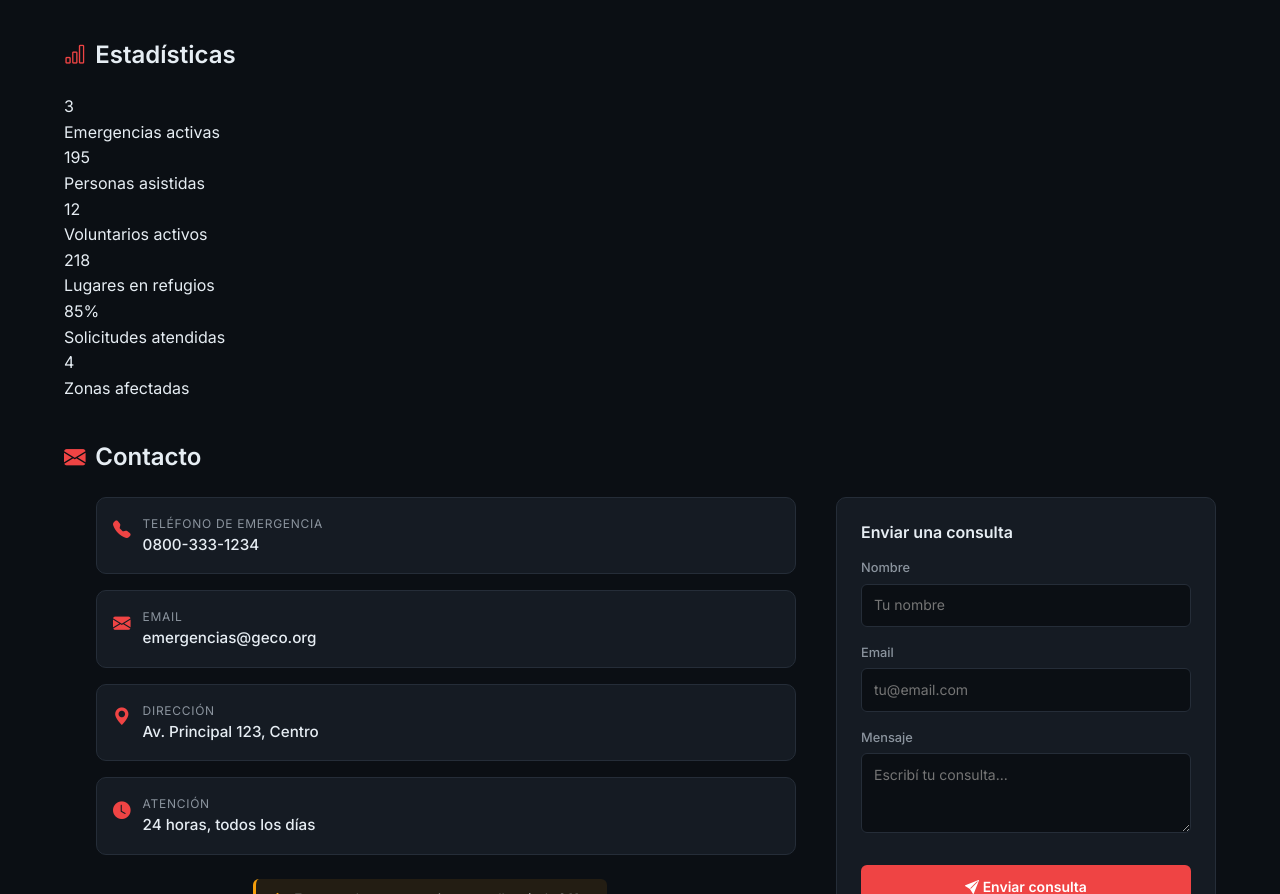
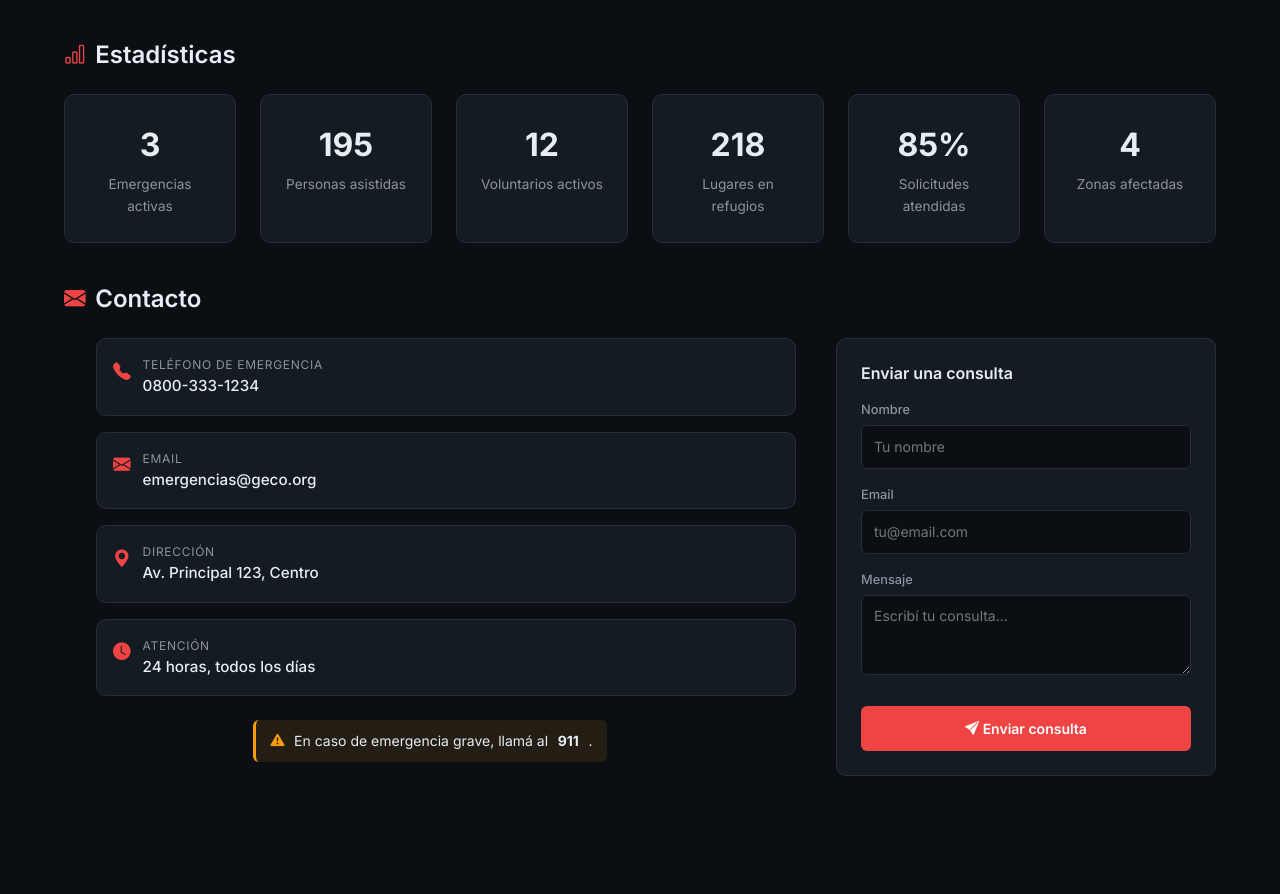
Before and after one commit to conty-111/geco-frontend, a React (Vite) app: page / in a window 1280 px wide. Shown: the part 2567-3461 px from the top of the page. Built offline with nearby package versions, Linux system fonts and the light colour scheme.

Commit message:
style: agrega estilos de la seccion Estadisticas

```diff
--- a/src/styles/globals.css
+++ b/src/styles/globals.css
@@ -701,3 +701,38 @@ a {
   background-color: rgba(59, 130, 246, 0.3);
   transform: translateY(-3px);
 }
+
+/* ============================================================
+   Estilos de la seccion Estadisticas -- Conty
+   ============================================================ */
+
+.estadisticas {
+  display: grid;
+  grid-template-columns: repeat(auto-fit, minmax(150px, 1fr));
+  gap: var(--esp-md);
+}
+
+.estadistica {
+  background-color: var(--superficie);
+  border: 1px solid var(--borde);
+  border-radius: var(--radio);
+  padding: var(--esp-md);
+  text-align: center;
+  transition: background-color 0.2s ease;
+}
+
+.estadistica:hover {
+  background-color: var(--superficie-hover);
+}
+
+.estadistica-numero {
+  font-size: 2rem;
+  font-weight: 700;
+  color: var(--texto);
+}
+
+.estadistica-label {
+  font-size: 0.85rem;
+  color: var(--texto-secundario);
+  margin-top: 0.25rem;
+}
```
